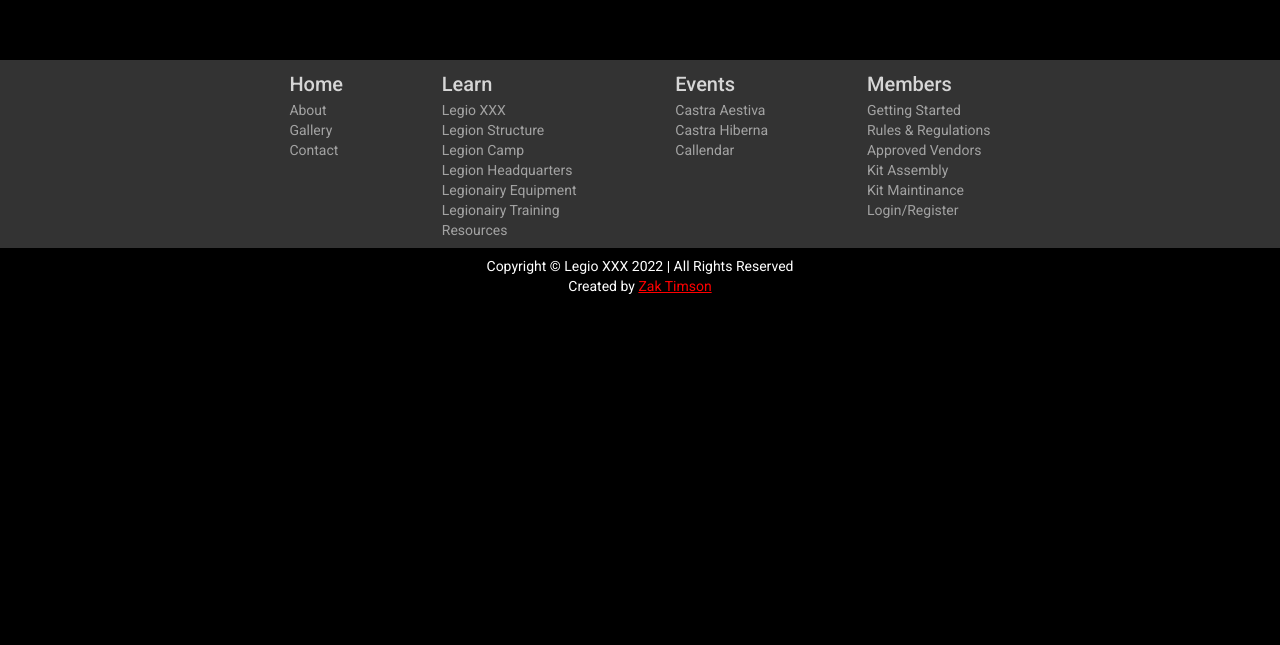
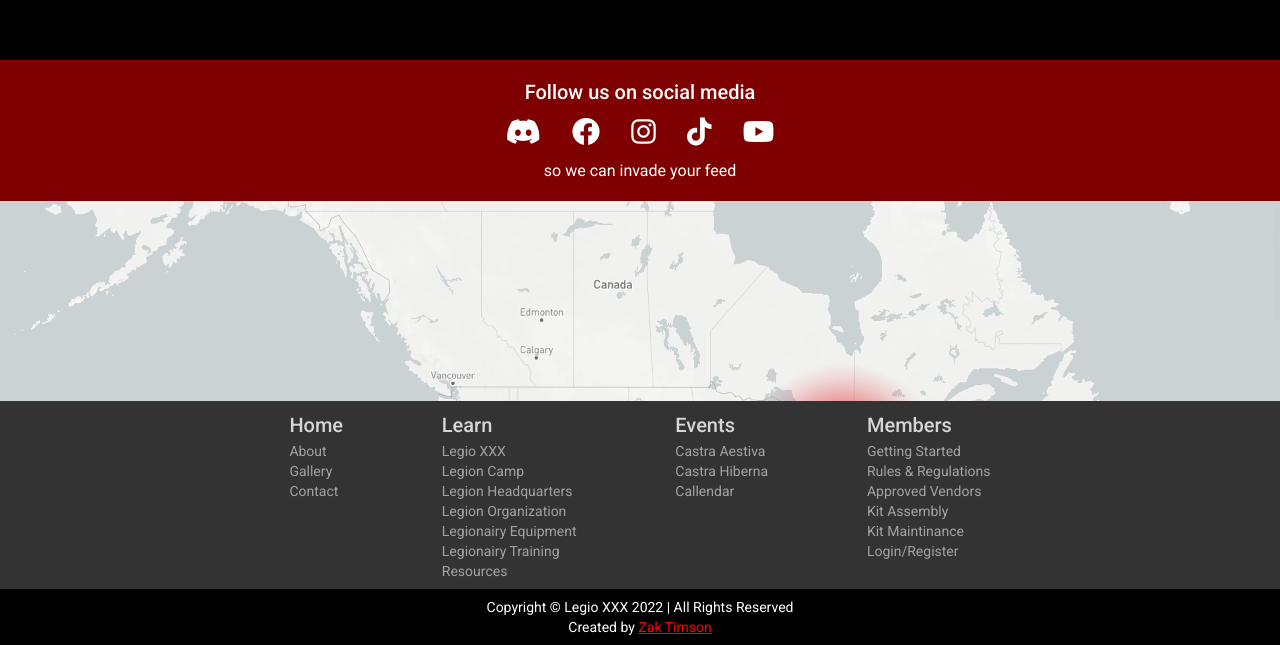
Before and after one commit to ztimson/legio-30, an Angular app: page / in a window 1280 px wide. Shown: the part 4034-4679 px from the top of the page. Before the commit the page ends 4338 px from the top, so only its background shows below. Built offline with nearby package versions, Linux system fonts and the light colour scheme.

Commit message:
Updated footer

```diff
--- a/src/app/components/footer/footer.component.html
+++ b/src/app/components/footer/footer.component.html
@@ -1,4 +1,16 @@
 <footer>
+	<div class="text-center py-3" style="background: #7f0000">
+		<h2 class="mb-4">Follow us on social media</h2>
+		<div class="d-flex justify-content-around mx-auto" style="max-width: 300px">
+			<i class="fa-brands fa-discord fa-2xl"></i>
+			<i class="fa-brands fa-facebook fa-2xl"></i>
+			<i class="fa-brands fa-instagram fa-2xl"></i>
+			<i class="fa-brands fa-tiktok fa-2xl"></i>
+			<i class="fa-brands fa-youtube fa-2xl"></i>
+		</div>
+		<h3 class="mt-4 mb-0">so we can invade your feed</h3>
+	</div>
+	<div class="footer-map"></div>
 	<div class="p-2" style="background: #333">
 		<div class="mx-auto d-flex justify-content-around" style="max-width: 800px">
 			<div>
@@ -13,9 +25,9 @@
 				<h2 class="sitemap-header">Learn</h2>
 				<ul class="m-0">
 					<li><a routerLink="/">Legio XXX</a></li>
-					<li><a routerLink="/">Legion Structure</a></li>
 					<li><a routerLink="/">Legion Camp</a></li>
 					<li><a routerLink="/">Legion Headquarters</a></li>
+					<li><a routerLink="/">Legion Organization</a></li>
 					<li><a routerLink="/">Legionairy Equipment</a></li>
 					<li><a routerLink="/">Legionairy Training</a></li>
 					<li><a routerLink="/">Resources</a></li>
--- a/src/app/components/footer/footer.component.scss
+++ b/src/app/components/footer/footer.component.scss
@@ -1,8 +1,3 @@
-.sitemap-header {
-	color: rgba(255, 255, 255, 0.8);
-	margin: 0;
-}
-
 ul {
 	list-style: none;
 	padding: 0;
@@ -14,3 +9,15 @@ ul {
 	a:visited:hover, a:hover { color: rgba(255, 255, 255, 0.75); }
 	a:visited { color: rgba(255, 255, 255, 0.55); }
 }
+
+.footer-map {
+	height: 200px;
+	background: black url("/assets/img/map.png") no-repeat top center;
+	background-attachment: fixed;
+	background-size: cover;
+}
+
+.sitemap-header {
+	color: rgba(255, 255, 255, 0.8);
+	margin: 0;
+}
--- a/src/app/components/navbar/navbar.component.html
+++ b/src/app/components/navbar/navbar.component.html
@@ -16,9 +16,9 @@
 			</button>
 			<mat-menu #learnMenu="matMenu">
 				<button mat-menu-item>Legio XXX</button>
-				<button mat-menu-item>Legion Structure</button>
 				<button mat-menu-item>Legion Camp</button>
 				<button mat-menu-item>Legion Headquarters</button>
+				<button mat-menu-item>Legion Organization</button>
 				<button mat-menu-item>Legionary Equipment</button>
 				<button mat-menu-item>Legionairy Training</button>
 				<mat-divider></mat-divider>
```
Also changed, not shown: src/assets/img/map.png (added), 1 other file (tests, documents, lock files or other folders).
